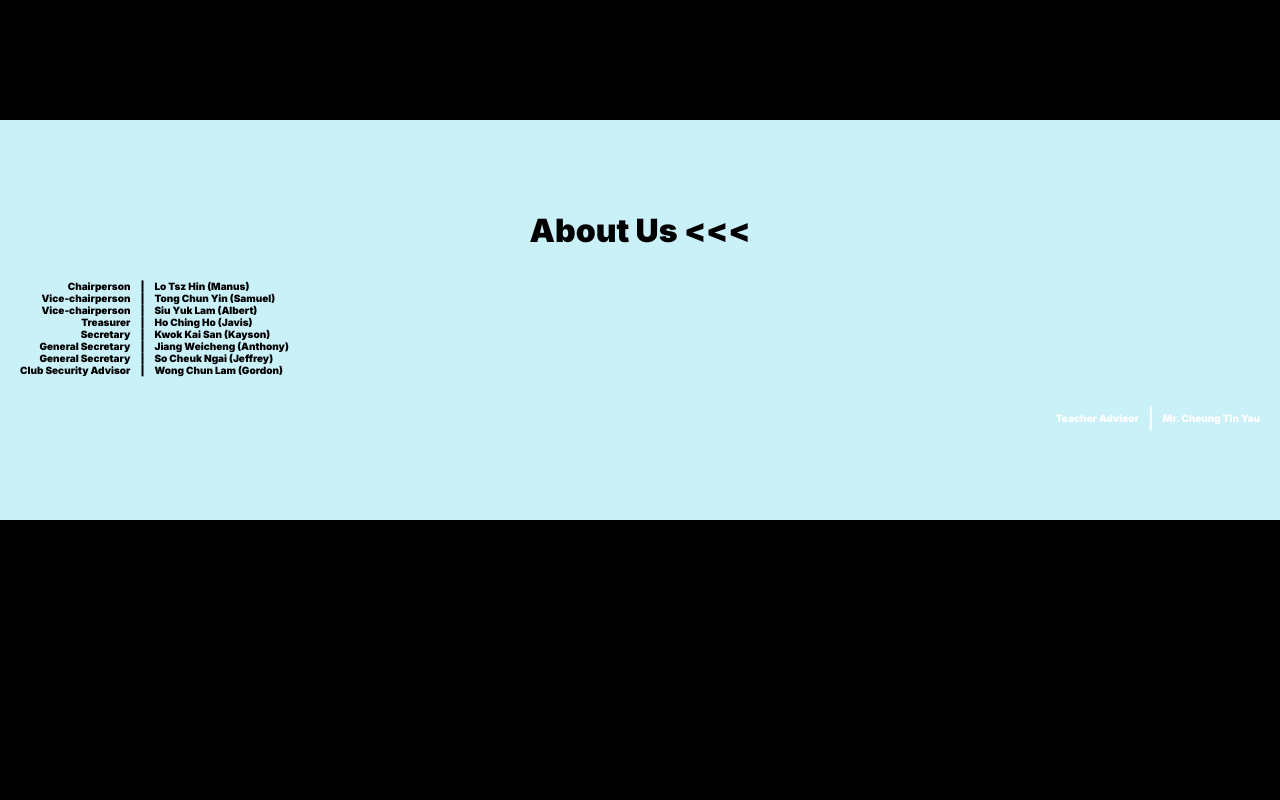
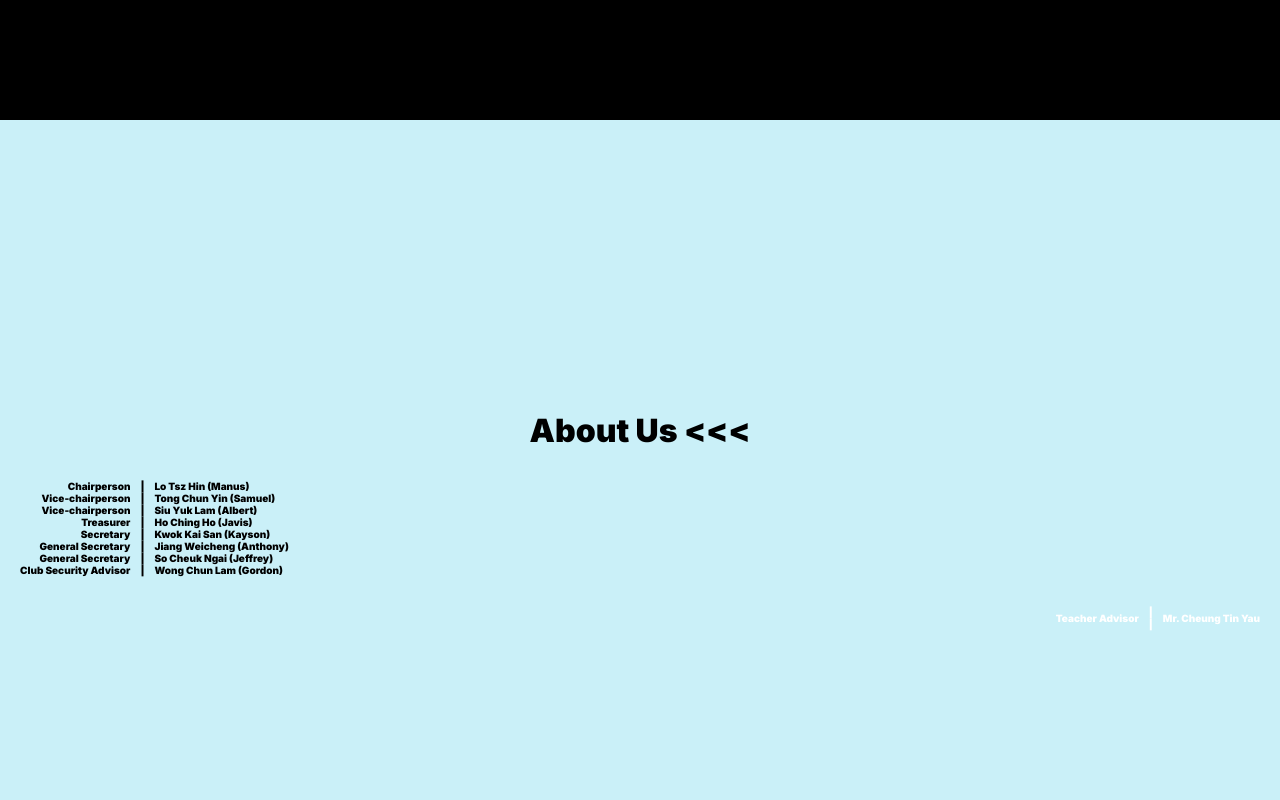
Before and after one commit to aat-skhtst/aat-skhtst.github.io, a plain HTML site: page index.html in a window 1280 px wide. Shown: the part 1500-2300 px from the top of the page. Drawn offline with Linux system fonts and the light colour scheme.

Commit message:
Update index.css

```diff
--- a/index.css
+++ b/index.css
@@ -258,7 +258,7 @@
   flex-direction: column;
   justify-content: center;
   background-color: rgba(202, 240, 248, 1);
-  min-height: 400px;
+  min-height: 800px;
 }
 .home-frame31 {
   gap: 10px;
```
